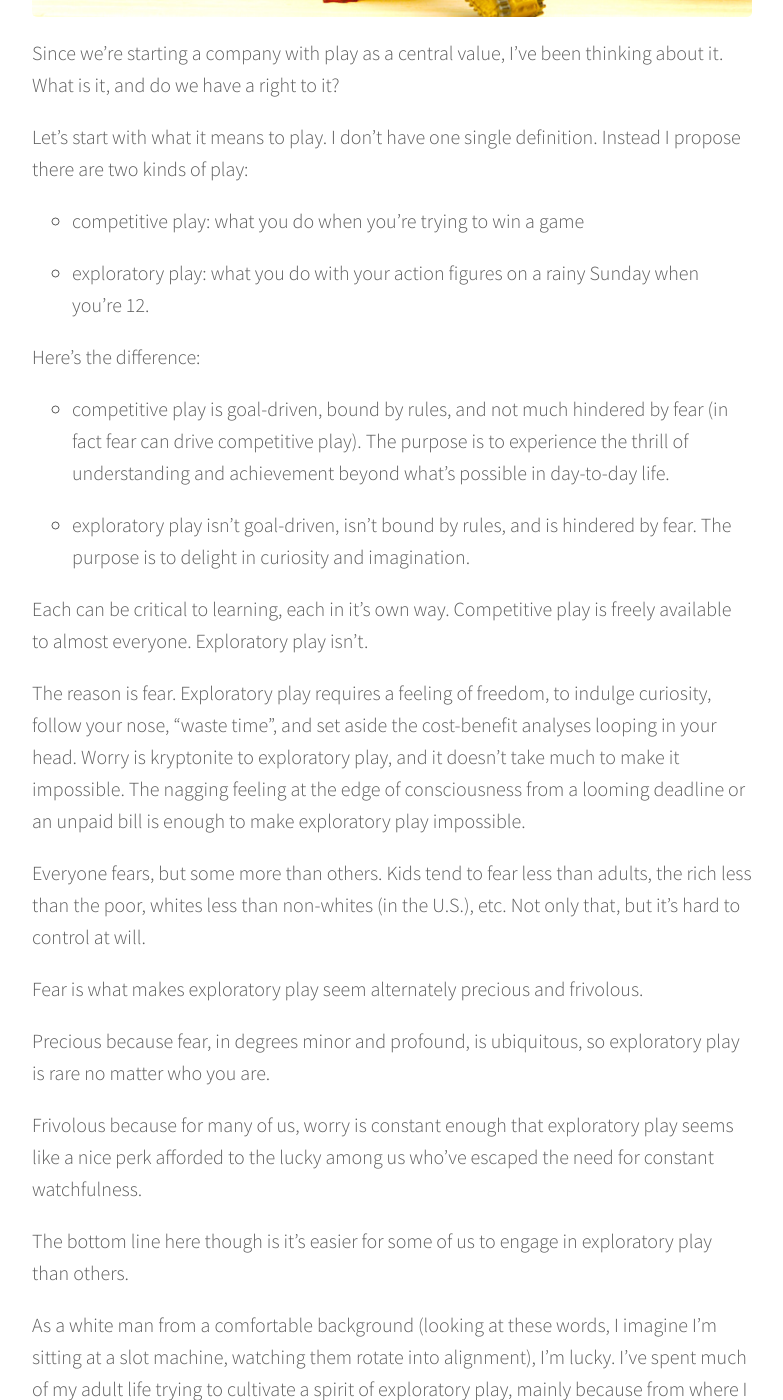
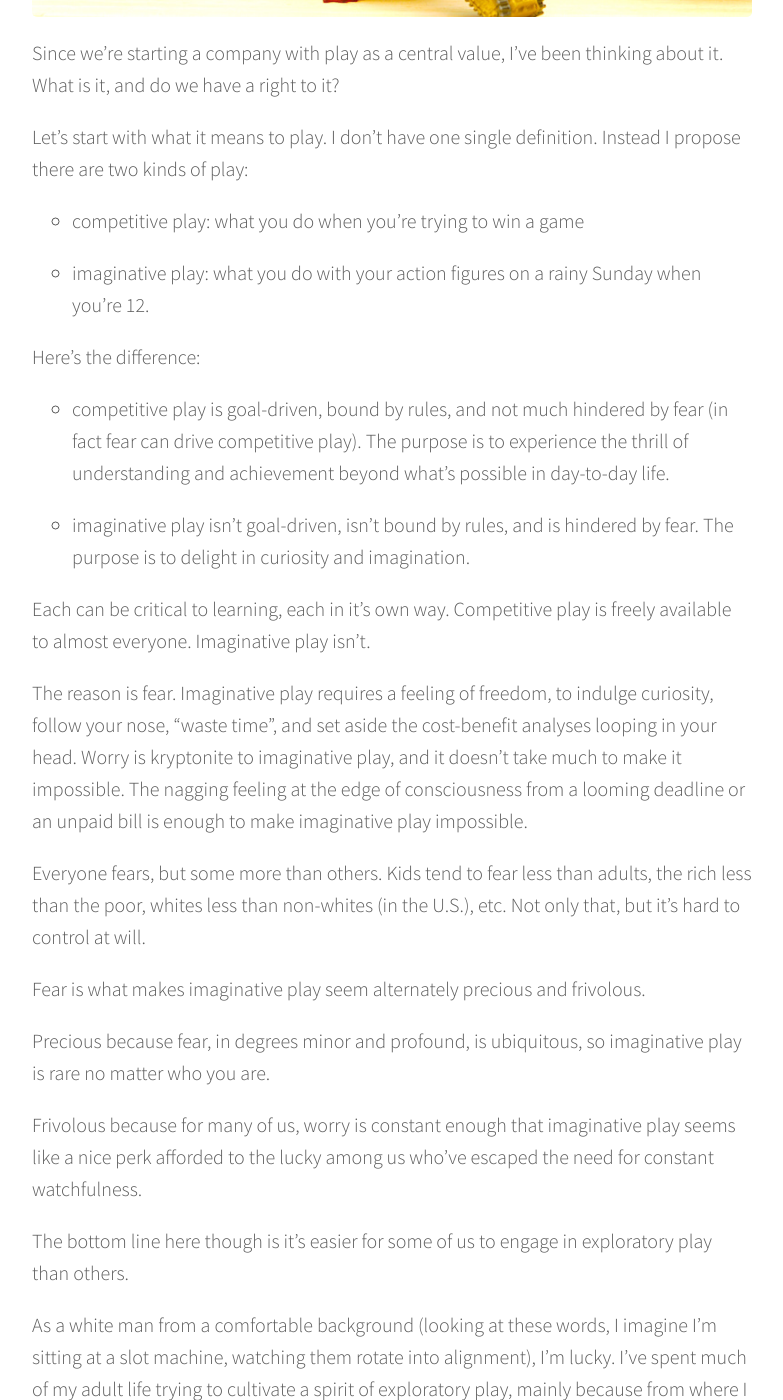
Before and after one commit to jbobrow/Move38-website, a Jekyll site: the page built from _posts/2016-09-24-is-play-a-right.markdown, in a window 1280 px wide and 1400 px high, scrolled down 738 px. Shown: the whole window, without its empty margins (248-1031 px from the left). Built offline with Jekyll 4.4.1, drawn with Linux system fonts in a browser that asks for light colours; nearby versions of some CDN libraries; comment, search, counter and statistics services are not loaded.

Commit message:
Updated Is Play A Right

```diff
--- a/_posts/2016-09-24-is-play-a-right.markdown
+++ b/_posts/2016-09-24-is-play-a-right.markdown
@@ -14,25 +14,25 @@ Let's start with what it means to play. I don't have one single definition. Inst
 
 * competitive play: what you do when you're trying to win a game
 
-* exploratory play: what you do with your action figures on a rainy Sunday when you're 12.
+* imaginative play: what you do with your action figures on a rainy Sunday when you're 12.
 
 Here's the difference:
 
 * competitive play is goal-driven, bound by rules, and not much hindered by fear (in fact fear can drive competitive play). The purpose is to experience the thrill of understanding and achievement beyond what's possible in day-to-day life.
 
-* exploratory play isn't goal-driven, isn't bound by rules, and is hindered by fear. The purpose is to delight in curiosity and imagination.
+* imaginative play isn't goal-driven, isn't bound by rules, and is hindered by fear. The purpose is to delight in curiosity and imagination.
 
-Each can be critical to learning, each in it's own way. Competitive play is freely available to almost everyone. Exploratory play isn't.
+Each can be critical to learning, each in it's own way. Competitive play is freely available to almost everyone. Imaginative play isn't.
 
-The reason is fear. Exploratory play requires a feeling of freedom, to indulge curiosity, follow your nose, "waste time", and set aside the cost-benefit analyses looping in your head. Worry is kryptonite to exploratory play, and it doesn't take much to make it impossible. The nagging feeling at the edge of consciousness from a looming deadline or an unpaid bill is enough to make exploratory play impossible.
+The reason is fear. Imaginative play requires a feeling of freedom, to indulge curiosity, follow your nose, "waste time", and set aside the cost-benefit analyses looping in your head. Worry is kryptonite to imaginative play, and it doesn't take much to make it impossible. The nagging feeling at the edge of consciousness from a looming deadline or an unpaid bill is enough to make imaginative play impossible.
 
 Everyone fears, but some more than others. Kids tend to fear less than adults, the rich less than the poor, whites less than non-whites (in the U.S.), etc. Not only that, but it's hard to control at will.
 
-Fear is what makes exploratory play seem alternately precious and frivolous.
+Fear is what makes imaginative play seem alternately precious and frivolous.
 
-Precious because fear, in degrees minor and profound, is ubiquitous, so exploratory play is rare no matter who you are.
+Precious because fear, in degrees minor and profound, is ubiquitous, so imaginative play is rare no matter who you are.
 
-Frivolous because for many of us, worry is constant enough that exploratory play seems like a nice perk afforded to the lucky among us who've escaped the need for constant watchfulness.
+Frivolous because for many of us, worry is constant enough that imaginative play seems like a nice perk afforded to the lucky among us who've escaped the need for constant watchfulness.
 
 The bottom line here though is it's easier for some of us to engage in exploratory play than others.
 
```
